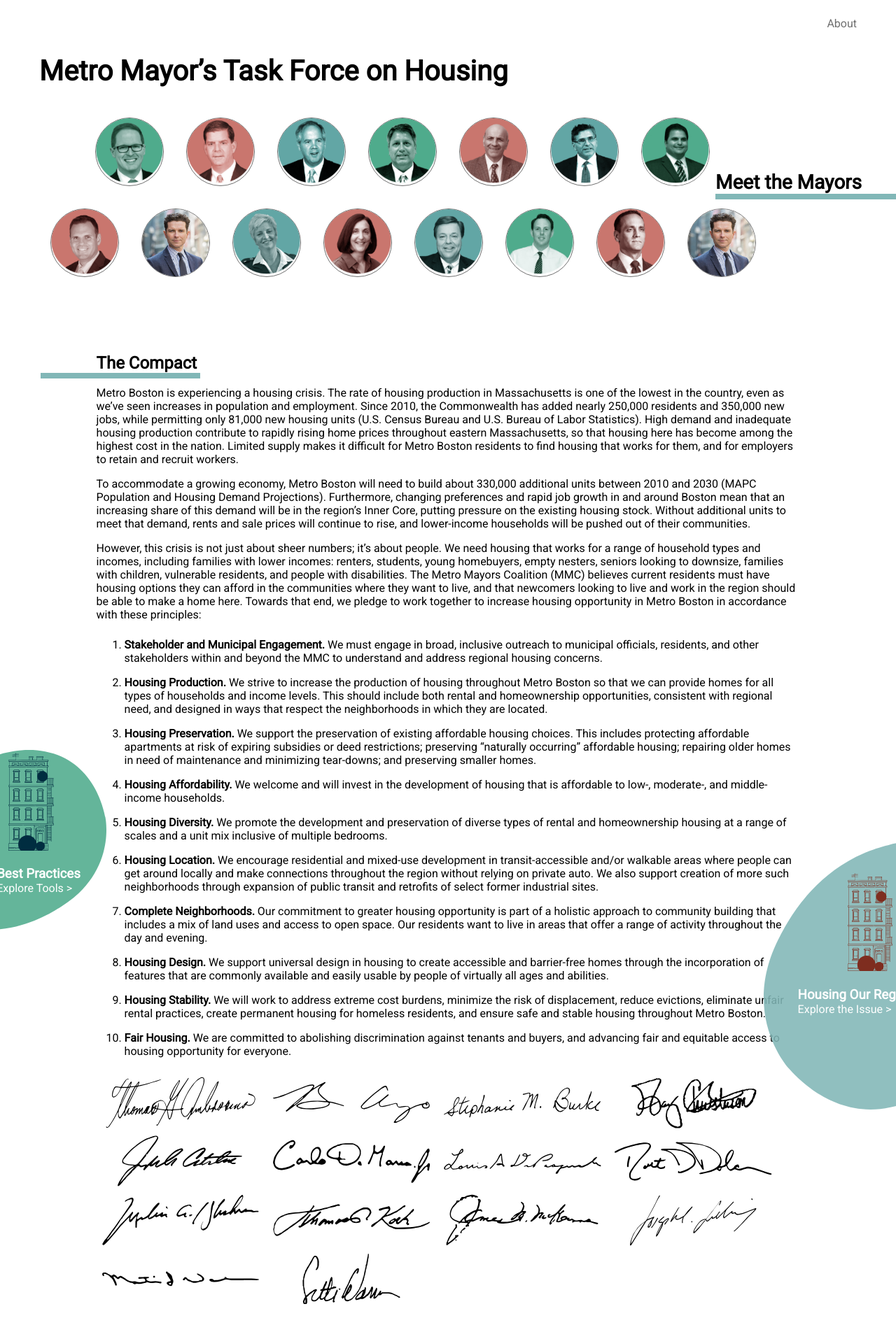
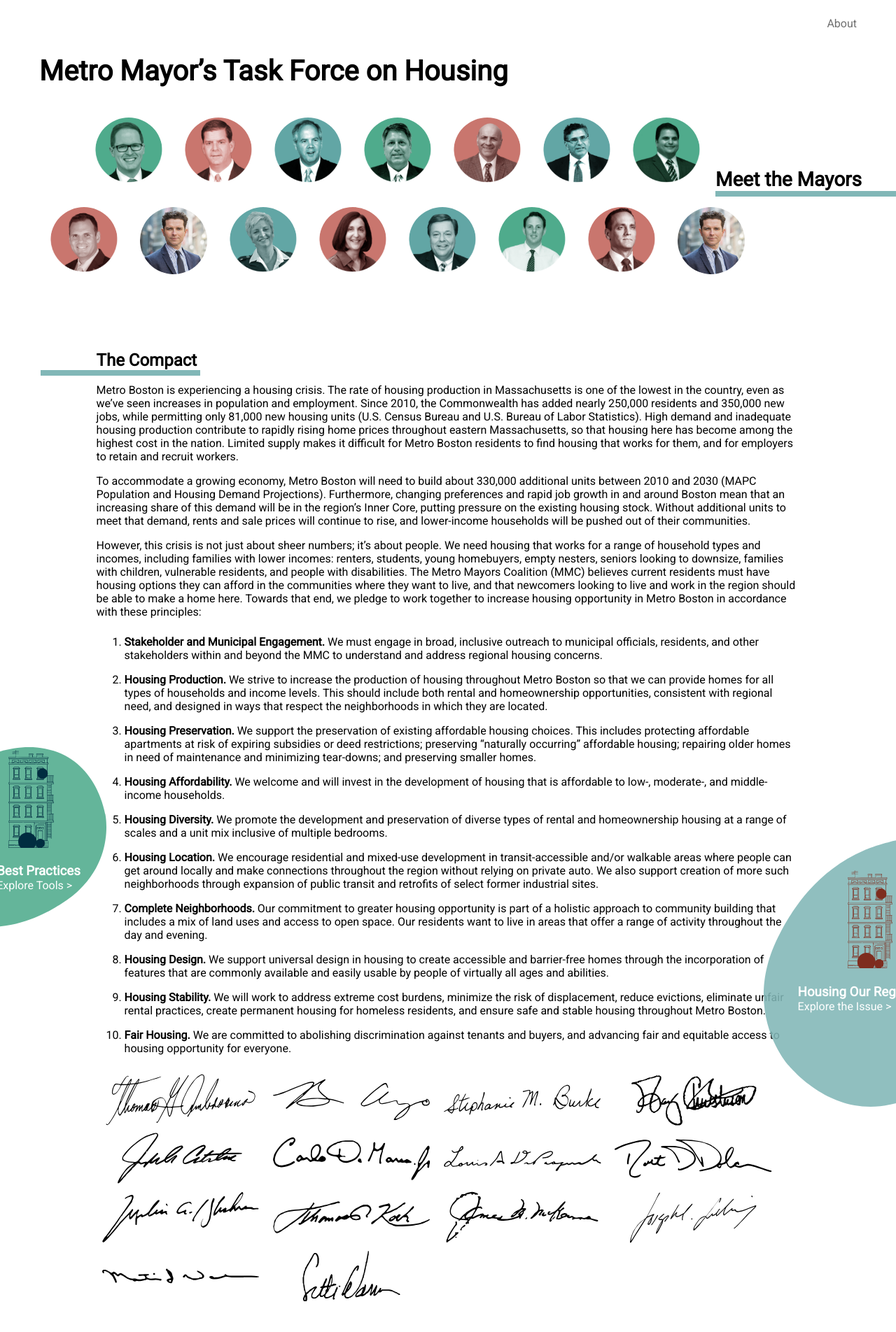
Before and after one commit to MAPC/metro-mayors-housing-task-force, a Jekyll site: the page built from index.html, in a window 1280 px wide. Shown: the whole page at 70% size. Built offline with Jekyll 4.4.1, drawn with Linux system fonts in a browser that asks for light colours.

Commit message:
Remove Broder from Task Force Members
* Remove the 0.1em border from task force member circles.

```diff
--- a/_sass/front.scss
+++ b/_sass/front.scss
@@ -60,7 +60,6 @@ button {
 .task-force-member {
   width: 5em;
   height: 5em;
-  border: 0.1em solid;
   object-fit: cover;
   border-radius: 50%;
   margin: 1em;
```
